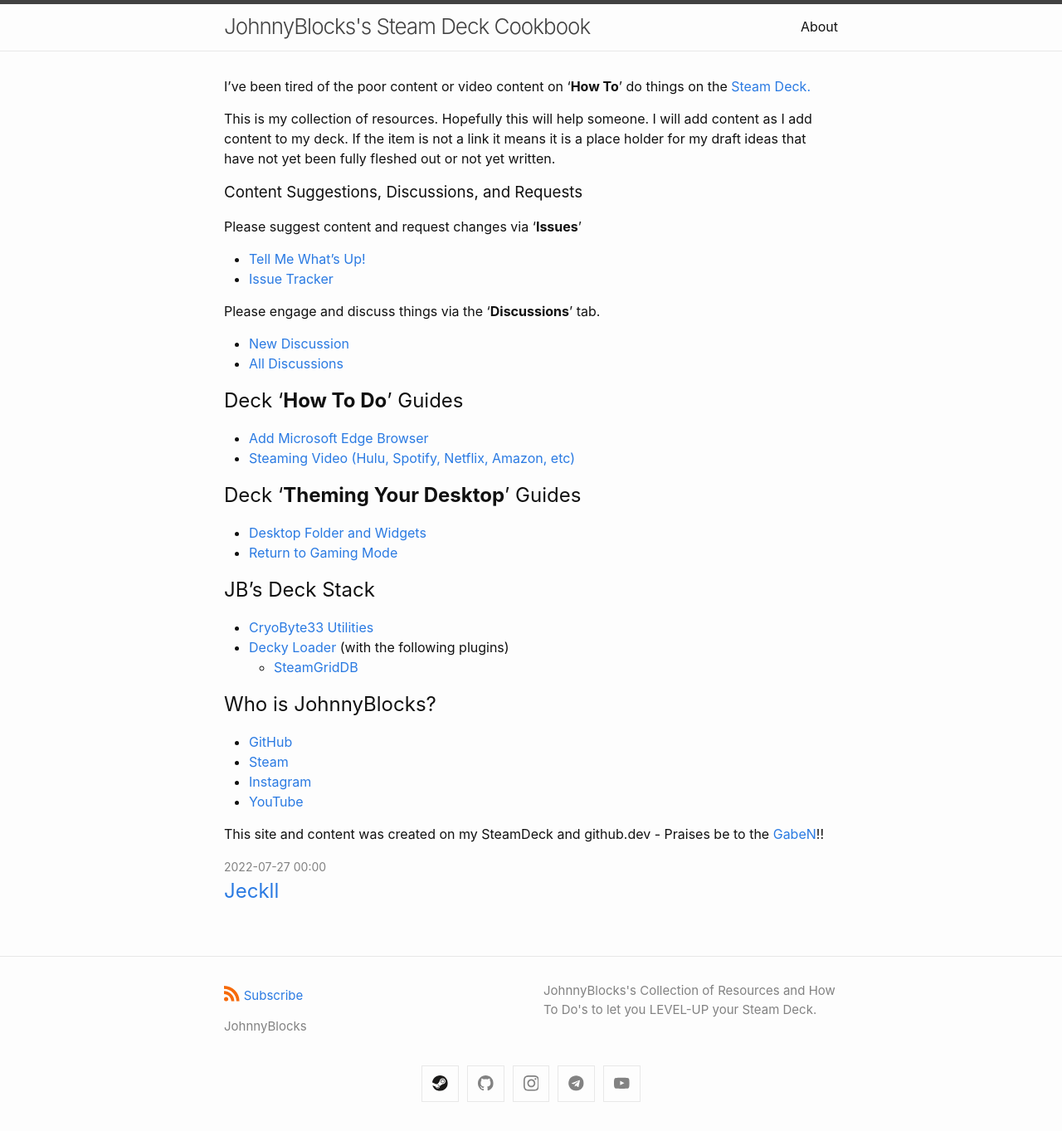
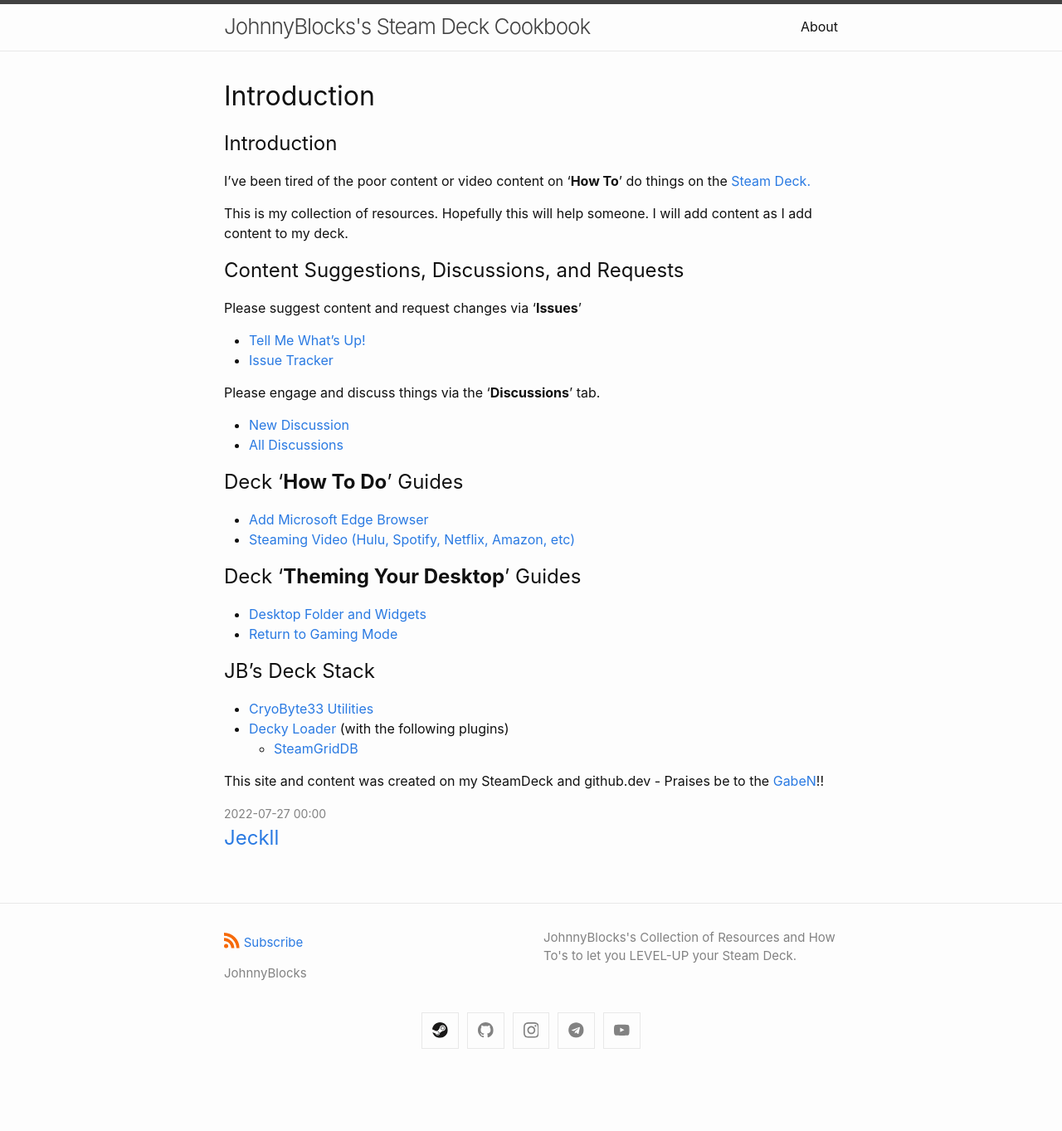
Before and after one commit to JohnnyBlocks/SteamDeck, a Jekyll site: the page built from index.md, in a window 1280 px wide. Shown: the whole page at 83% size. Built offline with Jekyll 4.4.1, drawn with Linux system fonts in a browser that asks for light colours; our own code applies the rules of GitHub Pages for plain Markdown files; after the commit the page ends 1299 px from its top, so only the background shows below that.

Commit message:
Home Page Template Adjustments

```diff
--- a/_config.yml
+++ b/_config.yml
@@ -1,7 +1,7 @@
 title: JohnnyBlocks's Steam Deck Cookbook
 author:
   name: JohnnyBlocks
-description: JohnnyBlocks's Collection of Resources and How To Do's to let you LEVEL-UP your Steam Deck.
+description: JohnnyBlocks's Collection of Resources and How To's to let you LEVEL-UP your Steam Deck.
 show_excerpts: false
 
 minima:
--- a/index.md
+++ b/index.md
@@ -1,12 +1,16 @@
 ---
 layout: home
+title: "JB's Resources and How To's to let you LEVEL-UP your Steam Deck.
 ---
+
+## Introduction
+
 I've been tired of the poor content or video content on '**How To**' do things on the [Steam Deck.](https://store.steampowered.com/steamdeck)
 
 This is my collection of resources.  Hopefully this will help someone.
-I will add content as I add content to my deck.  If the item is not a link it means it is a place holder for my draft ideas that have not yet been fully fleshed out or not yet written.
+I will add content as I add content to my deck.
 
-### Content Suggestions, Discussions, and Requests
+## Content Suggestions, Discussions, and Requests
 
 Please suggest content and request changes via '**Issues**'
 
@@ -36,11 +40,5 @@ Please engage and discuss things via the '**Discussions**' tab.
 
 [//]: # "Comment- [Must Read / Watch / Impliment](deck_tweeks.md)"
 
-## Who is JohnnyBlocks?
-
-- [GitHub](https://github.com/JohnnyBlocks)
-- [Steam](https://steamcommunity.com/id/JohnnyBlocks)
-- [Instagram](https://instagram.com/JohnnyBlocks_)
-- [YouTube](https://www.youtube.com/@JohnnyBlocks)
 
 This site and content was created on my SteamDeck and github.dev -   Praises be to the [GabeN](https://steamcommunity.com/id/gabelogannewell)!!
```
